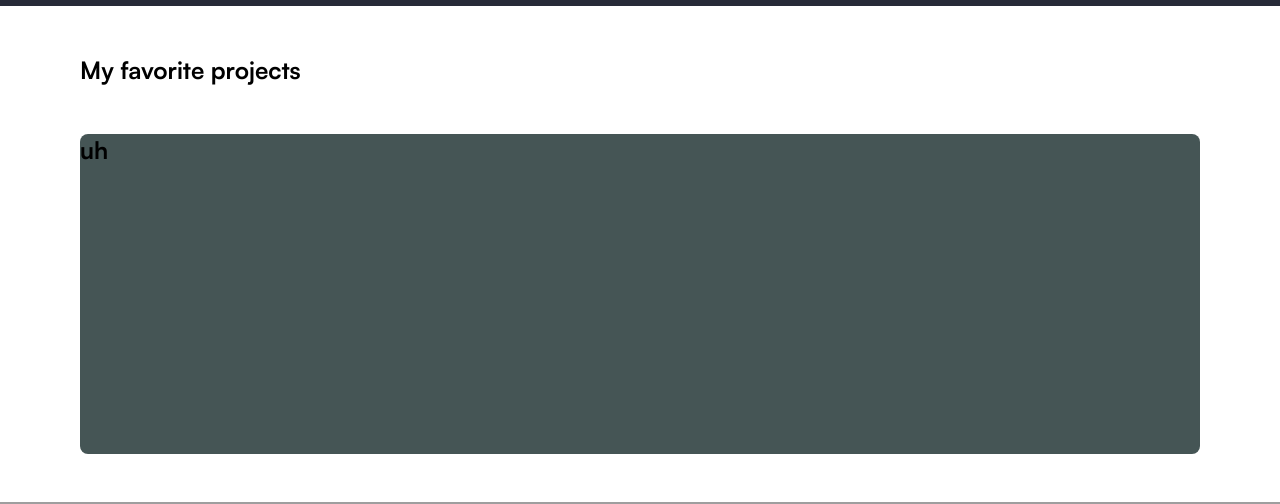
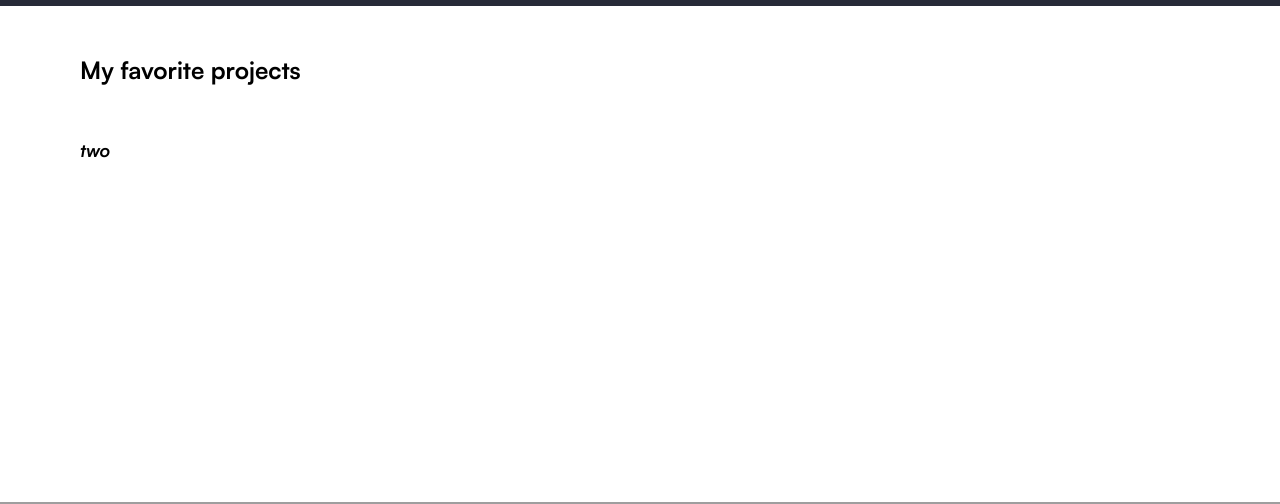
Before and after one commit to MadeOfBees/NextJSPortfolio, a Next.js app: page / in a window 1280 px wide. Shown: the part 1280-1784 px from the top of the page. Built offline with nearby package versions, Linux system fonts and the light colour scheme; grey boxes are pictures that could not be loaded.

Commit message:
react-multi-carousel

```diff
--- a/package.json
+++ b/package.json
@@ -21,7 +21,8 @@
     "next": "14.0.3",
     "react": "^18",
     "react-dom": "^18",
-    "react-icons": "^4.12.0"
+    "react-icons": "^4.12.0",
+    "react-multi-carousel": "^2.8.4"
   },
   "devDependencies": {
     "@types/express": "^4.17.21",
--- a/src/Components/projectsCarousel.tsx
+++ b/src/Components/projectsCarousel.tsx
@@ -1,7 +1,49 @@
 "use client";
+import Carousel from "react-multi-carousel";
+import "react-multi-carousel/lib/styles.css";
 
 export default function ProjectsCarousel() {
+  const responsive = {
+    desktop: {
+      breakpoint: { max: 9001, min: 1250 },
+      items: 3,
+    },
+    tablet: {
+      breakpoint: { max: 1250, min: 980 },
+      items: 2,
+    },
+    mobile: {
+      breakpoint: { max: 980, min: 0 },
+      items: 1,
+    },
+  };
+
+  const arrayOfNames = ["one", "two", "three", "four", "five", "six", "seven"];
+
+  const carouselDivMaker = (name: string) => {
     return (
-        <h1>uh</h1>
-    )
+      <div className="flex flex-col h-[17rem] justify-between">
+        <div className="h-[12rem] w-[22.1rem] bg-[#87A878] rounded-lg"></div>
+        <div className="italic text-[1.125rem] mt-[2rem]">{name}</div>
+      </div>
+    );
+  };
+
+  return (
+    <Carousel
+      responsive={responsive}
+      infinite={true}
+      swipeable={true}
+      draggable={true}
+      arrows={false}
+      keyBoardControl={true}
+      autoPlay={true}
+      autoPlaySpeed={5000}
+      transitionDuration={500}
+    >
+      {arrayOfNames.map((name) => (
+        <div key={name}>{carouselDivMaker(name)}</div>
+      ))}
+    </Carousel>
+  );
 }
--- a/src/app/page.tsx
+++ b/src/app/page.tsx
@@ -44,7 +44,7 @@ export default function Home() {
       <div className="bg-white min-h-[27rem]">
         <div className="px-[5rem] py-[3rem] text-2xl font-bold">
           My favorite projects
-          <div className="bg-[#455555] w-full h-[20rem] mt-[3rem] rounded-lg">
+          <div className="w-full h-[20rem] mt-[3rem] rounded-lg">
             <ProjectsCarousel />
           </div>
         </div>
```
Also changed, not shown: 1 other file (tests, documents, lock files or other folders).
